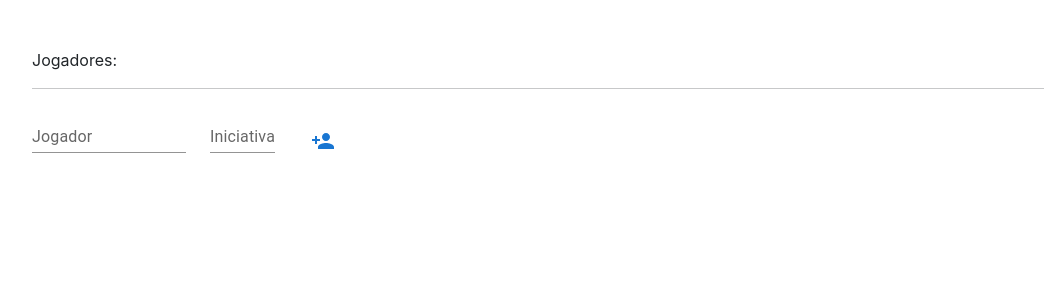
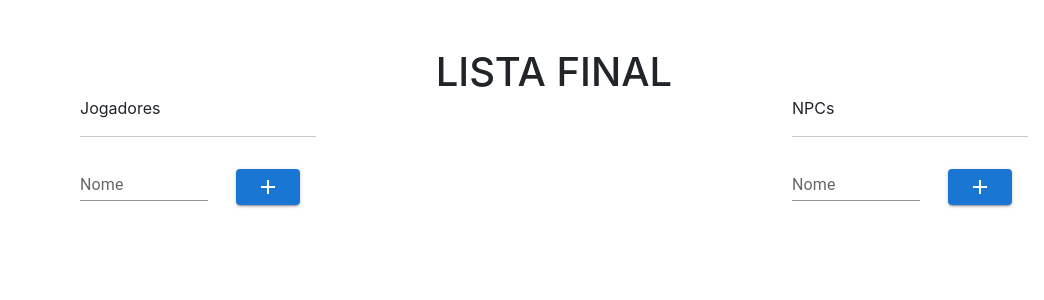
Before and after one commit to victorhmd/turnosrpg, a React (Create React App) app: page / in a window 1280 px wide. Shown: the top 300 px of the page, without its empty margins (86-1130 px from the left). Built offline with nearby package versions, Linux system fonts and the light colour scheme.

Commit message:
Componentização

```diff
--- a/src/App.tsx
+++ b/src/App.tsx
@@ -1,68 +1,19 @@
-import IconButton from '@mui/material/IconButton';
-import TextField from '@mui/material/TextField';
-import { PersonAdd, Person, Close } from '@mui/icons-material/';
+import CharList from './components/charList/CharList';
 
-import Player from './types/Player';
-import { useState } from 'react';
-import { arrayBuffer } from 'stream/consumers';
-
-
-const App = () => {
-  const [lsPlayer, setLsPlayer] = useState<Player[]>([]);
-  const [tfPlayer, setTfPlayer] = useState<string>('');
-  const [tfInit, setTfInit] = useState<string>('');
-
-  function btnAdd_click() {
-    const lastId = lsPlayer[lsPlayer.length + 1];
-    setLsPlayer([...lsPlayer, { name: tfPlayer, initiative: tfInit, id: lsPlayer.length + 1 }]);
-    clearFields();
-  }
-
-  function clearFields() {
-    setTfInit('');
-    setTfPlayer('');
-  }
-
-  function btnDel_click(id: number){
-    setLsPlayer(lsPlayer.filter(player => player.id !== id));
-  }
-
-  return (
-    <div className='container p-5'>
-      <div>
-        <label>Jogadores:</label>
-        <hr></hr>
-        <div>
-          {lsPlayer.map((player, index) => (
-            <div><Person /> {player.name} | {player.initiative}
-              <IconButton color="primary" aria-label="upload picture" component="label" onClick={() => btnDel_click(player.id)}>
-                <Close />
-              </IconButton>
-            </div>
-          ))}
-        </div>
+const App = () => (
+  <div className='container p-5'>
+    <div className="row">
+      <div className="col-4">
+        <CharList render={1}></CharList>
       </div>
-
-      <div className='row'>
-        <div className="col-2">
-          <TextField id="tfPlayer" label="Jogador" variant="standard" value={tfPlayer}
-            onChange={e => setTfPlayer(e.target.value)} />
-        </div>
-        <div className="col-1">
-          <TextField id="tfInit" label="Iniciativa" variant="standard" value={tfInit}
-            onChange={e => setTfInit(e.target.value)} inputProps={{ inputMode: 'numeric', pattern: '[0-9]*' }} />
-        </div>
-        <div className="col-1 p-3">
-          <IconButton color="primary" aria-label="upload picture" component="label" onClick={btnAdd_click}>
-            <PersonAdd />
-          </IconButton>
-        </div>
-
+      <div className="col-4 text-center">
+        <h1>LISTA FINAL</h1>
       </div>
-
+      <div className="col-4">
+        <CharList render={2}></CharList>
+      </div>
     </div>
-  );
-}
-
+  </div>
+)
 
 export default App;
--- /dev/null
+++ b/src/components/charList/CharList.tsx
@@ -0,0 +1,117 @@
+import React, { useState } from 'react';
+
+import IconButton from '@mui/material/IconButton';
+import Button from '@mui/material/Button';
+import TextField from '@mui/material/TextField';
+import { Add, Person, Close, SmartToy } from '@mui/icons-material/';
+
+import Character from '../../types/Character';
+
+
+type Props = {
+  render: number
+}
+
+type State = {
+  title: string,
+  icon: any,
+  lsCharacter: Character[],
+  name: string,
+  init: string
+}
+
+export default class CharList extends React.Component<Props, State> {
+  constructor(props: any) {
+    super(props);
+    this.state = {
+      title: '',
+      icon: '',
+      lsCharacter: [],
+      name: '',
+      init: ''
+    }
+  }
+
+  //#region Functions
+  btnAdd_click = () => {
+    const lastId = this.state.lsCharacter[this.state.lsCharacter.length + 1];
+    this.setState(state => ({
+      lsCharacter: [...state.lsCharacter, { name: state.name, id: state.lsCharacter.length + 1 }] }));
+    this.clearFields();
+  }
+
+  switchRender = () => {
+    switch (this.props.render) {
+      case 1:
+        this.setState({ title: "Jogadores", icon: <Person></Person> });
+        break
+
+      case 2:
+        this.setState({ title: "NPCs", icon: <SmartToy></SmartToy> });
+        break;
+    }
+  }
+
+  btnDel_click = (id: number) => {
+    let list = this.state.lsCharacter.filter(char => char.id !== id);
+    this.setState({lsCharacter: list});
+  }
+
+  clearFields = () => {
+    this.setState({name: ''})
+  }
+  //#endregion
+
+
+  render() {
+    return (
+      <div className='container p-5'>
+        <div>
+          <label>{this.state.title}</label>
+          <hr></hr>
+          <div>
+            {this.state.lsCharacter.map((char) => (
+              <div>
+                <div className="row align-items-center mb-3">
+                  <div className="col-2 p-3">
+                    {this.state.icon}
+                  </div>
+                  <div className="col-5 p-3">
+                    <span>
+                      {char.name}
+                    </span>
+                  </div>
+                  <div className="col-3 p-3">
+                    <TextField id="tfInit" variant="outlined" inputProps={{ maxLength: 2 }} />
+                  </div>
+                  <div className="col-2 p-2">
+                    <Button variant="outlined" color="error" onClick={() => this.btnDel_click(char.id)}>
+                      <Close />
+                    </Button>
+
+                  </div>
+                </div>
+              </div>
+            ))}
+          </div>
+        </div>
+
+        <div className='row'>
+          <div className="col-7">
+            <TextField id="tfCharacter" label="Nome" variant="standard" value={this.state.name}
+              onChange={e => this.setState({ name: e.target.value })} />
+          </div>
+          <div className="col-1 p-3">
+            <Button variant="contained" onClick={this.btnAdd_click}>
+              <Add />
+            </Button>
+          </div>
+        </div>
+      </div>
+    );
+  }
+
+  componentDidMount(){
+    this.switchRender();
+  }
+}
--- /dev/null
+++ b/src/types/Character.ts
@@ -0,0 +1,7 @@
+type Character = {
+    name: string;
+    // initiative: string;
+    id: number;
+}
+
+export default Character;
```
Also changed, not shown: src/types/Player.ts (deleted, +0 -7 lines).
